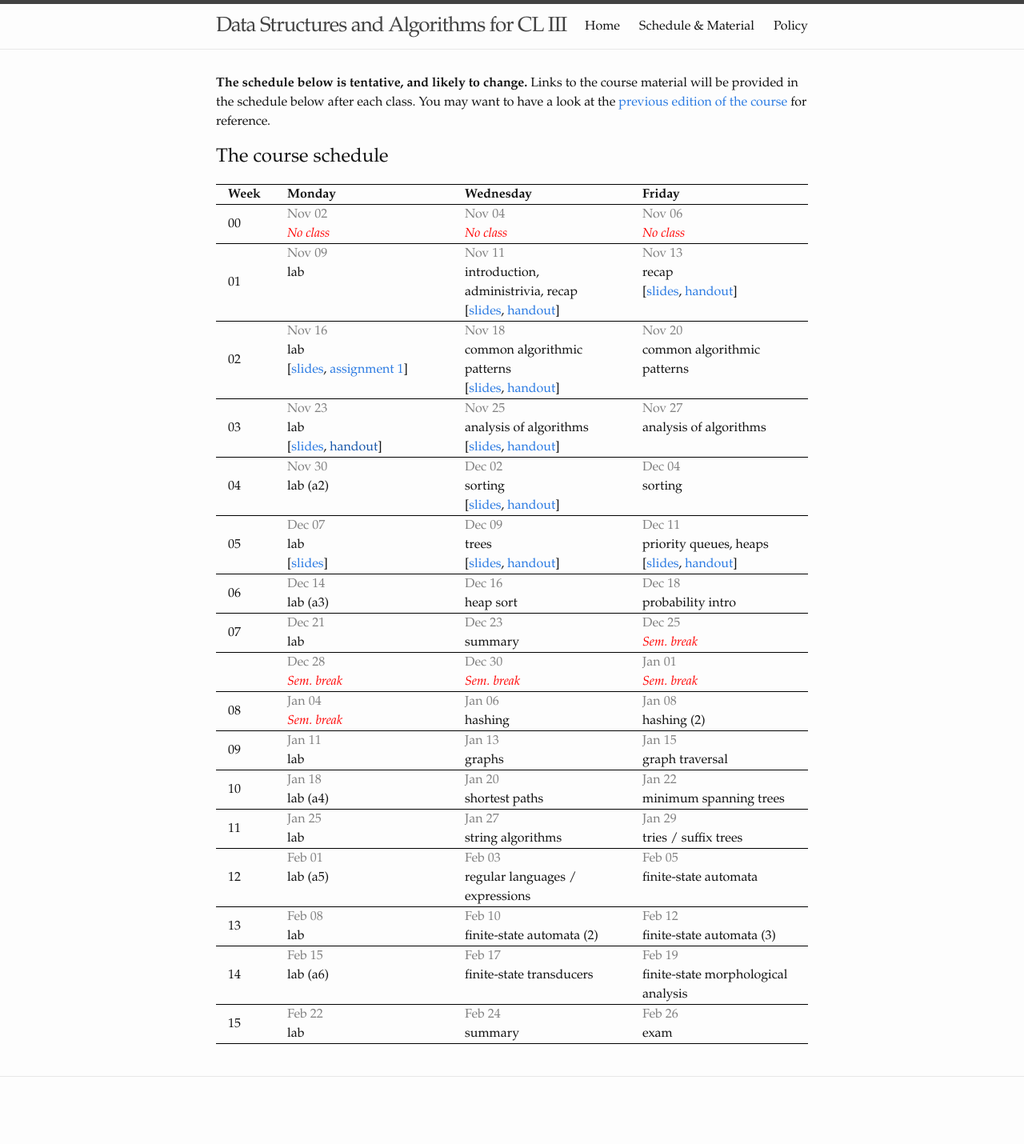
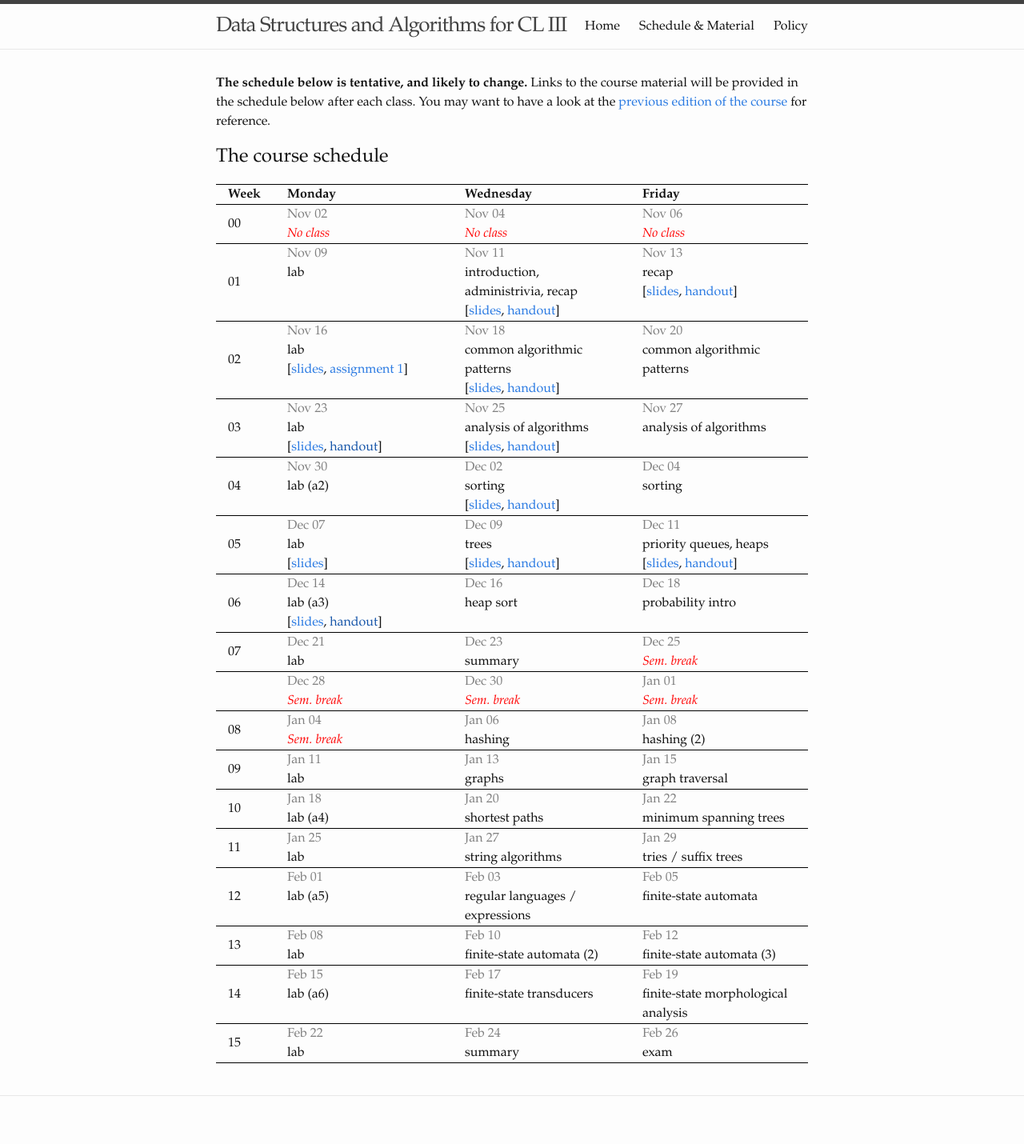
Before and after one commit to dsacl3-2020/dsacl3-2020.github.io, a Jekyll site: the page built from lectures.md, in a window 1280 px wide. Shown: the whole page at 80% size. Built offline with Jekyll 4.4.1, drawn with Linux system fonts in a browser that asks for light colours; before the commit the page ends 1406 px from its top, so only the background shows below that.

Commit message:
Update schedule.yml

```diff
--- a/_data/schedule.yml
+++ b/_data/schedule.yml
@@ -80,6 +80,9 @@
   dates:
     Dec 14:
       topic: lab (a3)
+      links:
+        slides: slides/tutorial6.pdf
+        handout:
     Dec 16:
       topic: heap sort
     Dec 18:
```
